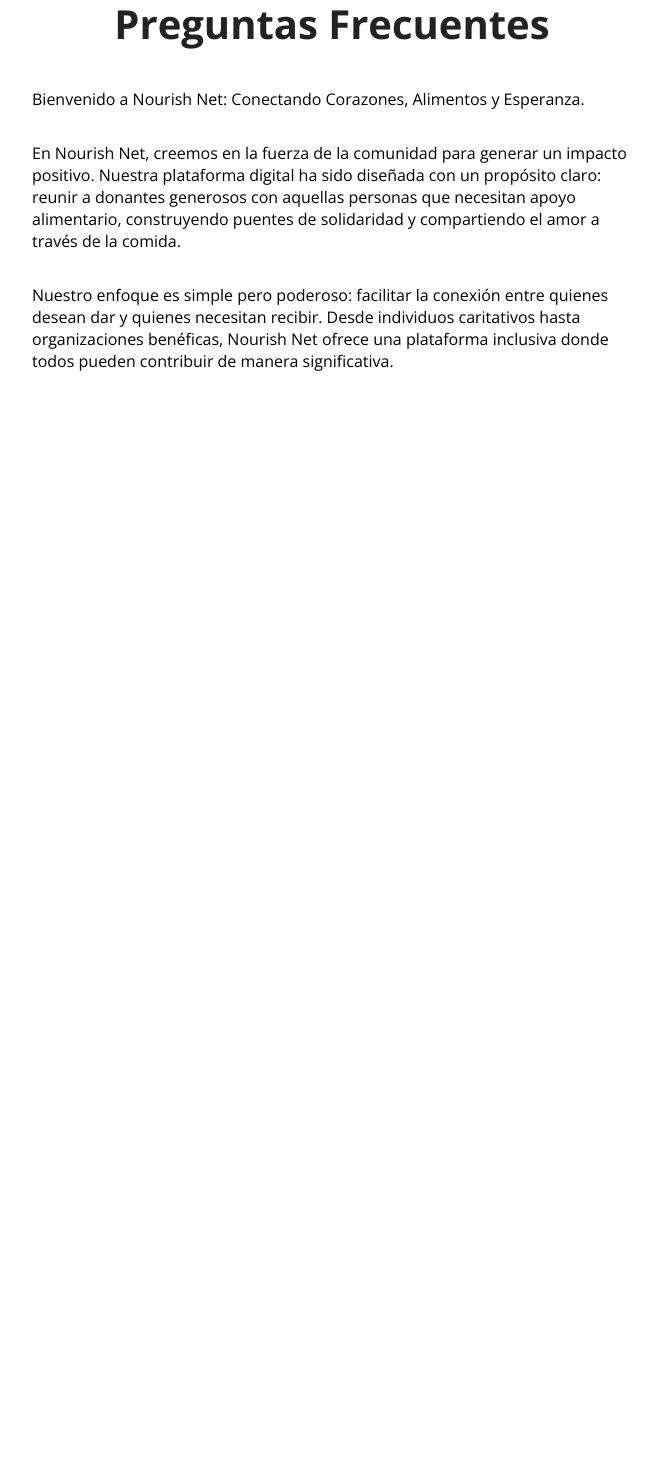
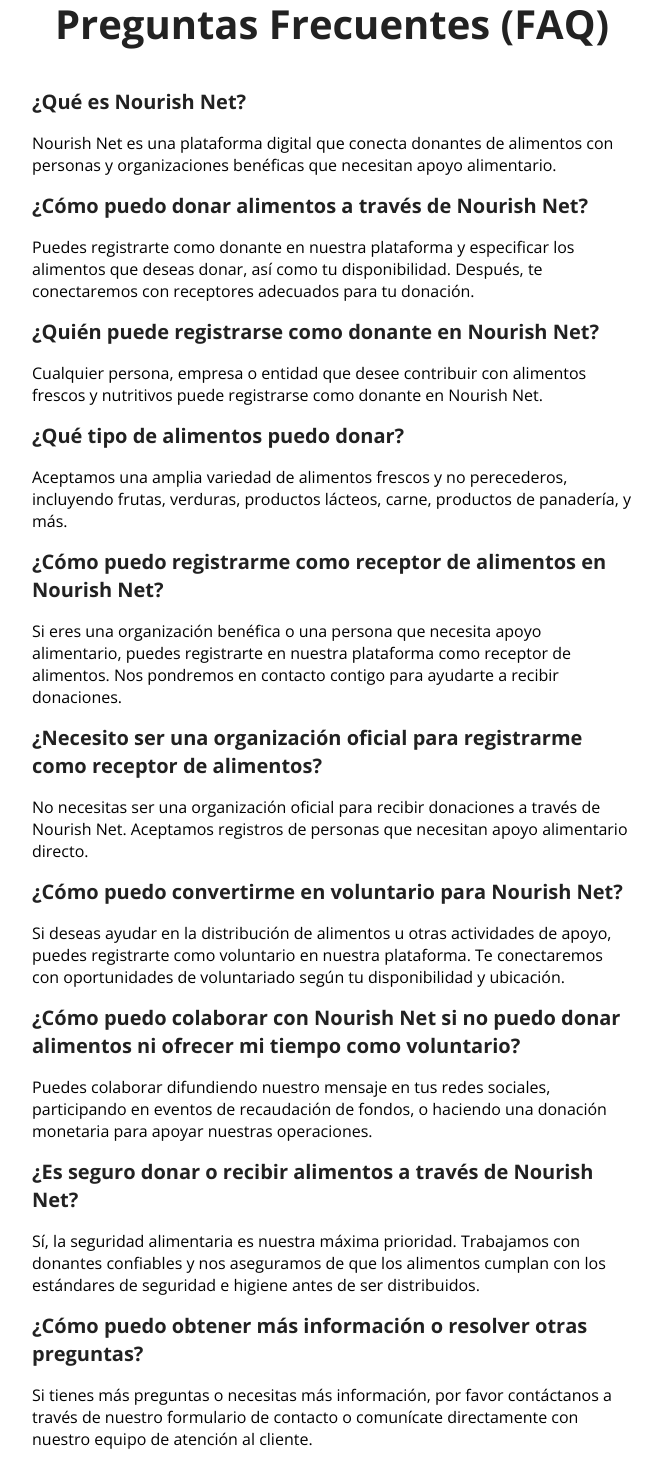
Before and after one commit to amh0/nourish-net, a React (Create React App) app in the folder frontend/: page /faq in a window 1280 px wide. Shown: the part 160-1630 px from the top of the page, without its empty margins (308-970 px from the left). Before the commit the page ends 800 px from the top, so only its background shows below. Built offline with nearby package versions, Linux system fonts and the light colour scheme.

Commit message:
update about, contacts and faq pages

```diff
--- a/frontend/src/components/Body/Body.jsx
+++ b/frontend/src/components/Body/Body.jsx
@@ -1,12 +1,13 @@
 import React from "react";
 import "./Body.css";
 import Footer from "../footer/Footer";
+import { Buildings, HandHeart, UserCircle } from "@phosphor-icons/react";
 const Body = () => {
   return (
     <>
       <div className="stats-wrapper">
         <div className="stats-card">
-          <div className="stats-placeholder"></div>
+          <Buildings size={96} color="#222222" weight="light" />
           <div className="stats-info">
             <h4 className="title4">30+ entidades</h4>
             <p className="parr1">
@@ -15,14 +16,14 @@
           </div>
         </div>
         <div className="stats-card">
-          <div className="stats-placeholder"></div>
+          <HandHeart size={96} color="#222222" weight="light" />
           <div className="stats-info">
             <h4 className="title4">1000+ donaciones</h4>
             <p className="parr1">Realizadas a través de nuestra plataforma</p>
           </div>
         </div>
         <div className="stats-card">
-          <div className="stats-placeholder"></div>
+          <UserCircle size={96} color="#2b2b2b" weight="light" />
           <div className="stats-info">
             <h4 className="title4">50+ voluntarios</h4>
             <p className="parr1">Colaborando en la red de solidaridad</p>
--- a/frontend/src/components/globals.css
+++ b/frontend/src/components/globals.css
@@ -49,6 +49,10 @@
 .title5 {
   font-size: 24px;
   line-height: 32px;
+}
+.title6 {
+  font-size: 20px;
+  line-height: 28px;
 }
 .parr1 {
   font-size: 16px;
--- a/frontend/src/pages/Contacto.jsx
+++ b/frontend/src/pages/Contacto.jsx
@@ -1,28 +1,33 @@
 import React from "react";
-
+import Footer from "../components/footer/Footer";
 const Contacto = () => {
   return (
-    <div className="about-us">
-      <h3 className="title3">Contacto</h3>
-      <p>
-        Bienvenido a Nourish Net: Conectando Corazones, Alimentos y Esperanza.
-      </p>
-      <p>
-        En Nourish Net, creemos en la fuerza de la comunidad para generar un
-        impacto positivo. Nuestra plataforma digital ha sido diseñada con un
-        propósito claro: reunir a donantes generosos con aquellas personas que
-        necesitan apoyo alimentario, construyendo puentes de solidaridad y
-        compartiendo el amor a través de la comida.
-      </p>
-
-      <p>
-        Nuestro enfoque es simple pero poderoso: facilitar la conexión entre
-        quienes desean dar y quienes necesitan recibir. Desde individuos
-        caritativos hasta organizaciones benéficas, Nourish Net ofrece una
-        plataforma inclusiva donde todos pueden contribuir de manera
-        significativa.
-      </p>
-    </div>
+    <>
+      <div className="about-us">
+        <h3 className="title3">Contacto</h3>
+        <p className="parr1">
+          En Nourish Net, estamos aquí para servirte y apoyarte en todo lo que
+          necesites. Si tienes preguntas, comentarios o sugerencias, no dudes en
+          ponerte en contacto con nuestro equipo. Estamos aquí para ayudarte y
+          trabajar juntos para hacer del mundo un lugar mejor.
+        </p>
+        <p className="parr1">
+          Correo electrónico de contacto: info@nourishnet.com <br />
+          Teléfono de contacto: +1 (555) 123-4567 <br />
+          Dirección: Av. Mariscal Andrés de Santa Cruz, La Paz Bolivia.
+        </p>
+        <iframe
+          title="contact-map"
+          src="https://www.google.com/maps/embed?pb=!1m14!1m12!1m3!1d1704.0397599715216!2d-68.13117799957274!3d-16.50387525013958!2m3!1f0!2f0!3f0!3m2!1i1024!2i768!4f13.1!5e0!3m2!1ses!2sbo!4v1710634591751!5m2!1ses!2sbo"
+          width="600"
+          height="450"
+          allowfullscreen=""
+          loading="lazy"
+          referrerpolicy="no-referrer-when-downgrade"
+        ></iframe>
+      </div>
+      <Footer />
+    </>
   );
 };
 
--- a/frontend/src/pages/Faq.jsx
+++ b/frontend/src/pages/Faq.jsx
@@ -1,28 +1,101 @@
 import React from "react";
-
+import Footer from "../components/footer/Footer";
 const Faq = () => {
   return (
+    <>
       <div className="about-us">
-      <h3 className="title3">Preguntas Frecuentes</h3>
+        <h3 className="title3">Preguntas Frecuentes (FAQ)</h3>
+        <h6 className="title6">¿Qué es Nourish Net?</h6>
         <p>
-        Bienvenido a Nourish Net: Conectando Corazones, Alimentos y Esperanza.
+          Nourish Net es una plataforma digital que conecta donantes de
+          alimentos con personas y organizaciones benéficas que necesitan apoyo
+          alimentario.
         </p>
+        <h6 className="title6">
+          ¿Cómo puedo donar alimentos a través de Nourish Net?
+        </h6>
         <p>
-        En Nourish Net, creemos en la fuerza de la comunidad para generar un
-        impacto positivo. Nuestra plataforma digital ha sido diseñada con un
-        propósito claro: reunir a donantes generosos con aquellas personas que
-        necesitan apoyo alimentario, construyendo puentes de solidaridad y
-        compartiendo el amor a través de la comida.
+          Puedes registrarte como donante en nuestra plataforma y especificar
+          los alimentos que deseas donar, así como tu disponibilidad. Después,
+          te conectaremos con receptores adecuados para tu donación.
         </p>
 
+        <h6 className="title6">
+          ¿Quién puede registrarse como donante en Nourish Net?
+        </h6>
         <p>
-        Nuestro enfoque es simple pero poderoso: facilitar la conexión entre
-        quienes desean dar y quienes necesitan recibir. Desde individuos
-        caritativos hasta organizaciones benéficas, Nourish Net ofrece una
-        plataforma inclusiva donde todos pueden contribuir de manera
-        significativa.
+          Cualquier persona, empresa o entidad que desee contribuir con
+          alimentos frescos y nutritivos puede registrarse como donante en
+          Nourish Net.
+        </p>
+
+        <h6 className="title6">¿Qué tipo de alimentos puedo donar?</h6>
+        <p>
+          Aceptamos una amplia variedad de alimentos frescos y no perecederos,
+          incluyendo frutas, verduras, productos lácteos, carne, productos de
+          panadería, y más.
+        </p>
+
+        <h6 className="title6">
+          ¿Cómo puedo registrarme como receptor de alimentos en Nourish Net?
+        </h6>
+        <p>
+          Si eres una organización benéfica o una persona que necesita apoyo
+          alimentario, puedes registrarte en nuestra plataforma como receptor de
+          alimentos. Nos pondremos en contacto contigo para ayudarte a recibir
+          donaciones.
+        </p>
+
+        <h6 className="title6">
+          ¿Necesito ser una organización oficial para registrarme como receptor
+          de alimentos?
+        </h6>
+        <p>
+          No necesitas ser una organización oficial para recibir donaciones a
+          través de Nourish Net. Aceptamos registros de personas que necesitan
+          apoyo alimentario directo.
+        </p>
+
+        <h6 className="title6">
+          ¿Cómo puedo convertirme en voluntario para Nourish Net?
+        </h6>
+        <p>
+          Si deseas ayudar en la distribución de alimentos u otras actividades
+          de apoyo, puedes registrarte como voluntario en nuestra plataforma. Te
+          conectaremos con oportunidades de voluntariado según tu disponibilidad
+          y ubicación.
+        </p>
+
+        <h6 className="title6">
+          ¿Cómo puedo colaborar con Nourish Net si no puedo donar alimentos ni
+          ofrecer mi tiempo como voluntario?
+        </h6>
+        <p>
+          Puedes colaborar difundiendo nuestro mensaje en tus redes sociales,
+          participando en eventos de recaudación de fondos, o haciendo una
+          donación monetaria para apoyar nuestras operaciones.
+        </p>
+
+        <h6 className="title6">
+          ¿Es seguro donar o recibir alimentos a través de Nourish Net?
+        </h6>
+        <p>
+          Sí, la seguridad alimentaria es nuestra máxima prioridad. Trabajamos
+          con donantes confiables y nos aseguramos de que los alimentos cumplan
+          con los estándares de seguridad e higiene antes de ser distribuidos.
+        </p>
+
+        <h6 className="title6">
+          ¿Cómo puedo obtener más información o resolver otras preguntas?
+        </h6>
+        <p>
+          Si tienes más preguntas o necesitas más información, por favor
+          contáctanos a través de nuestro formulario de contacto o comunícate
+          directamente con nuestro equipo de atención al cliente.
         </p>
       </div>
+      <Footer />
+    </>
   );
 };
 
--- a/frontend/src/pages/Nosotros.css
+++ b/frontend/src/pages/Nosotros.css
@@ -1,16 +1,18 @@
 .about-us {
+  display: flex;
+  flex-direction: column;
   margin: 0px auto;
-  padding: 64px 0px;
-  width: 600px;
+  padding: 64px 24px;
+  max-width: 600px;
 }
 .about-us .title3 {
   text-align: center;
   margin-bottom: 40px;
 }
-.about-us p {
-  margin-bottom: 32px;
+.about-us .parr1 {
+  margin-bottom: 24px;
 }
 .about-us img {
   width: 100%;
-  margin-bottom: 32px;
+  margin-bottom: 24px;
 }
```
Also changed, not shown: frontend/src/pages/Nosotros.jsx (+28 -22 lines). Lines whose indentation alone changed are shown as unchanged.
